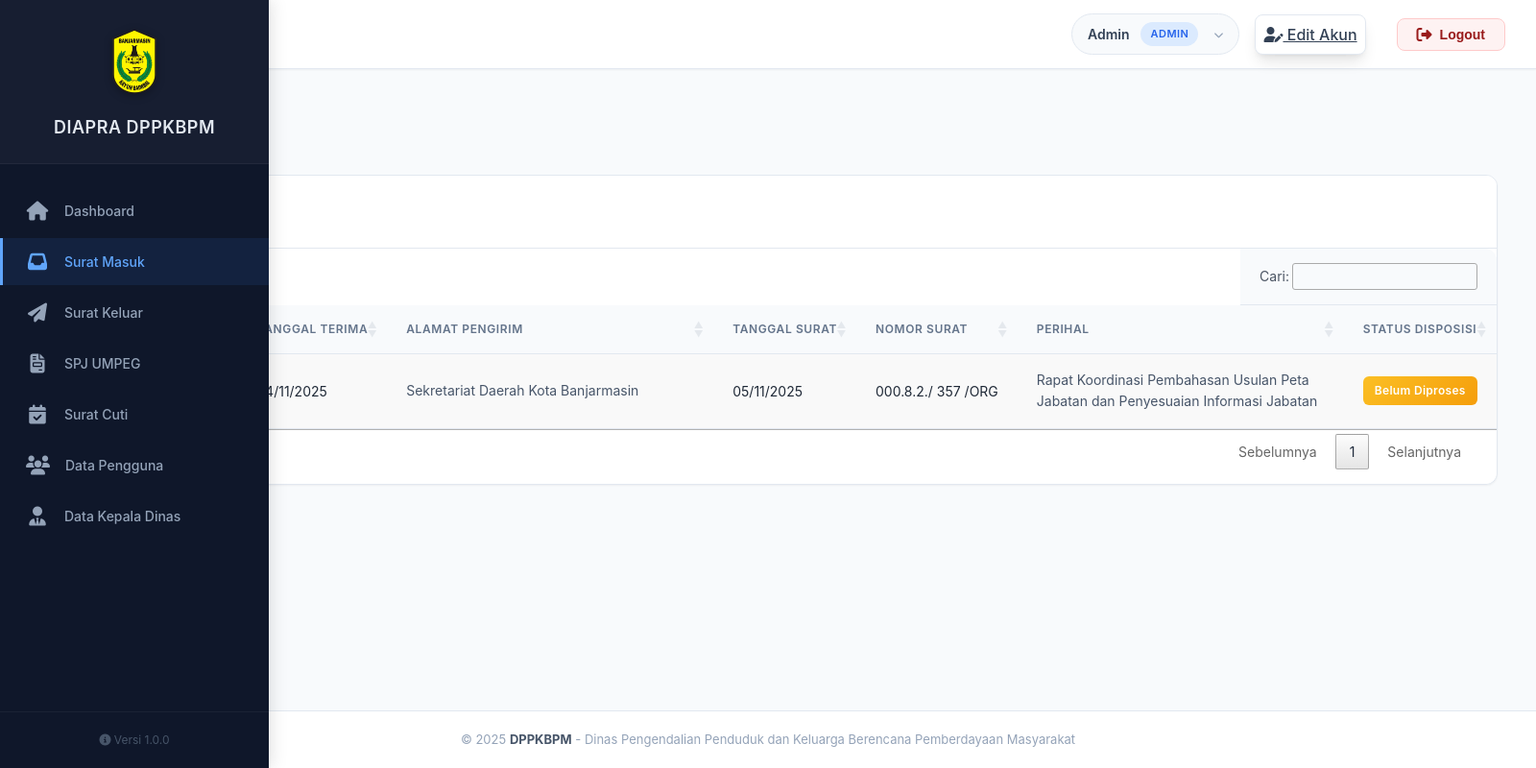
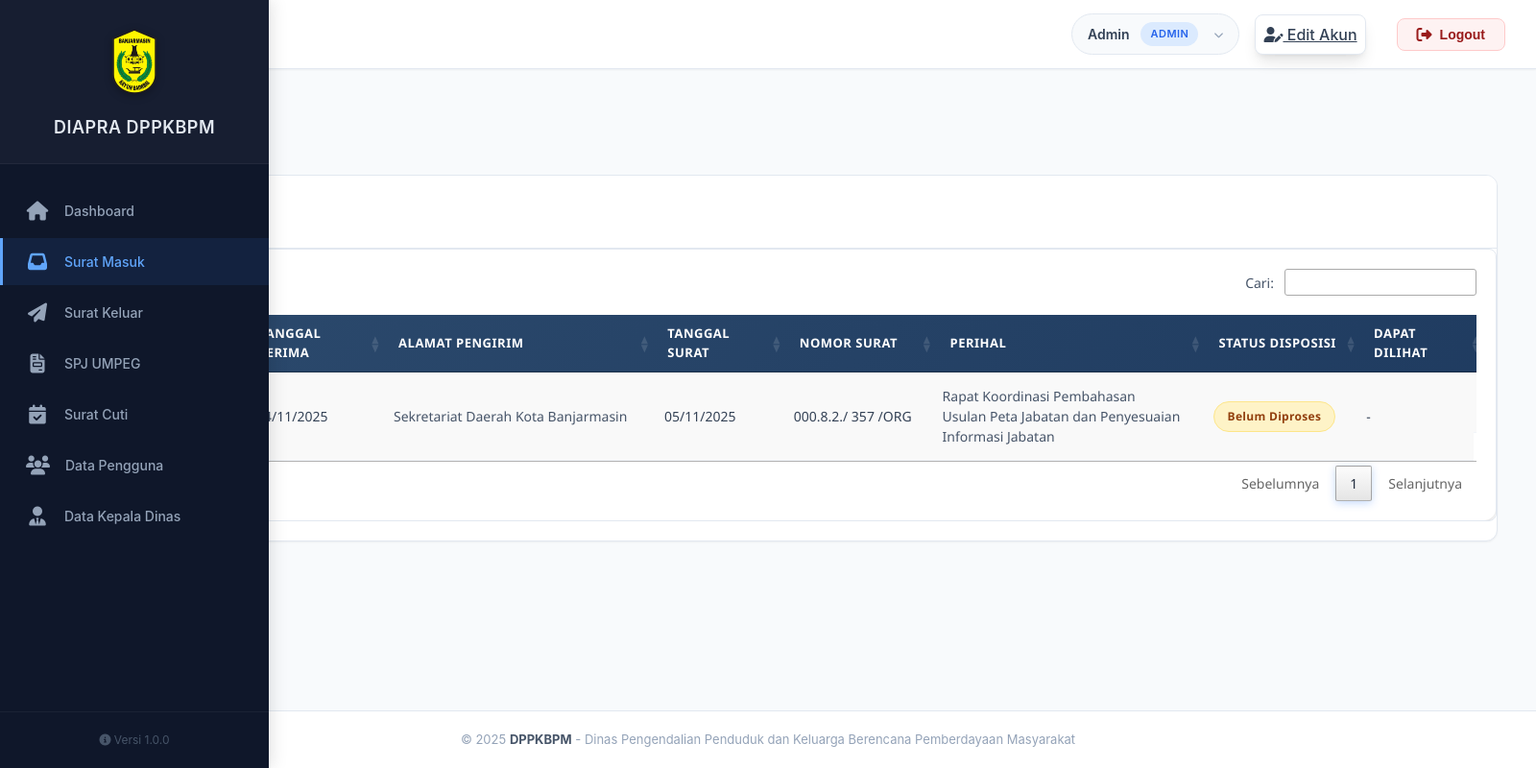
Before and after one commit to GitSyah111/DIAPRA-PKL, a PHP site: page /php/surat-masuk.php in a window 1600 px wide. Shown: the whole page at 96% size. Run offline with PHP 8.4, Linux system fonts and the light colour scheme; a user stored in the database is signed in; data comes from the database, SQL or seed files in the repository; lists and menus that the app fills with data are empty; some libraries are stand-ins or nearby versions.

Commit message:
memperbaiki datatable surat masuk

```diff
--- a/css/surat-masuk.css
+++ b/css/surat-masuk.css
@@ -32,74 +32,174 @@
     font-weight: 500;
 }
 
-/* DataTables Custom Styles */
+/* DataTables Custom Styles - Modern & Clean */
 .dataTables_wrapper {
-    padding: 0;
-    overflow-x: auto;
+    padding: 20px;
     width: 100%;
     background: #fff;
     border-radius: 12px;
-
+    font-family: 'Segoe UI', Tahoma, Geneva, Verdana, sans-serif;
+    box-shadow: 0 4px 6px -1px rgba(0, 0, 0, 0.1), 0 2px 4px -1px rgba(0, 0, 0, 0.06);
 }
 
-.dataTables_wrapper .dataTables_length,
+/* Custom Scrollbar for DataTables */
+.dataTables_scrollBody::-webkit-scrollbar {
+    height: 10px;
+}
+
+.dataTables_scrollBody::-webkit-scrollbar-track {
+    background: #f1f5f9;
+    border-radius: 6px;
+}
+
+.dataTables_scrollBody::-webkit-scrollbar-thumb {
+    background-color: #cbd5e1;
+    border-radius: 6px;
+    border: 2px solid #f1f5f9;
+}
+
+.dataTables_scrollBody::-webkit-scrollbar-thumb:hover {
+    background-color: #94a3b8;
+}
+
+/* Top Controls Area - Flex Layout */
+.dataTables_wrapper .dataTables_length {
+    float: left;
+    margin-bottom: 20px;
+}
+
 .dataTables_wrapper .dataTables_filter {
-    padding: 15px 20px;
-    background: #f8fafc;
-    border-bottom: 1px solid #e2e8f0;
-
+    float: right;
+    margin-bottom: 20px;
 }
 
 .dataTables_wrapper .dataTables_length label,
 .dataTables_wrapper .dataTables_filter label {
     font-size: 14px;
-    color: #4b5563;
+    color: #475569;
+    font-weight: 500;
+    margin-bottom: 0;
+    display: flex;
+    align-items: center;
+    gap: 8px;
 }
 
-.dataTables_wrapper .dataTables_length select,
+.dataTables_wrapper .dataTables_length select {
+    border: 1px solid #cbd5e1;
+    border-radius: 8px;
+    padding: 6px 32px 6px 12px;
+    font-size: 14px;
+    background: white;
+    color: #334155;
+    cursor: pointer;
+    transition: all 0.2s ease;
+}
+
+.dataTables_wrapper .dataTables_length select:focus {
+    outline: none;
+    border-color: #3b82f6;
+    box-shadow: 0 0 0 3px rgba(59, 130, 246, 0.1);
+}
+
 .dataTables_wrapper .dataTables_filter input {
-    border: 1px solid #d1d5db;
-    border-radius: 6px;
-    padding: 6px 12px;
+    border: 1px solid #cbd5e1;
+    border-radius: 8px;
+    padding: 8px 16px;
     font-size: 14px;
+    background: white;
+    color: #334155;
+    transition: all 0.2s ease;
+    min-width: 200px;
     margin-left: 8px;
 }
 
+.dataTables_wrapper .dataTables_filter input:focus {
+    outline: none;
+    border-color: #3b82f6;
+    box-shadow: 0 0 0 3px rgba(59, 130, 246, 0.1);
+}
+
+/* Clear floats */
+.dataTables_wrapper::after {
+    content: "";
+    display: block;
+    clear: both;
+}
+
+/* Bottom Info & Pagination - Flex Layout */
 .dataTables_wrapper .dataTables_info {
-    padding: 15px 20px;
+    clear: both;
+    float: left;
+    padding-top: 10px;
     font-size: 14px;
-    color: #6b7280;
+    color: #64748b;
+    font-weight: 500;
 }
 
 .dataTables_wrapper .dataTables_paginate {
-    padding: 15px 20px;
+    float: right;
+    padding-top: 10px;
 }
 
+/* Pagination Buttons Styling */
 .dataTables_wrapper .dataTables_paginate .paginate_button {
-    padding: 6px 12px;
-    margin: 0 2px;
-    border-radius: 6px;
-    border: 1px solid #d1d5db;
+    box-sizing: border-box;
+    display: inline-block;
+    min-width: 1.5em;
+    padding: 6px 14px;
+    margin-left: 4px;
+    text-align: center;
+    text-decoration: none !important;
+    cursor: pointer;
+    color: #475569 !important;
+    border: 1px solid #cbd5e1;
+    border-radius: 8px;
     background: white;
-    color: #4b5563;
     font-size: 14px;
+    font-weight: 500;
+    transition: all 0.2s ease;
 }
 
 .dataTables_wrapper .dataTables_paginate .paginate_button:hover {
-    background: #f3f4f6;
-    border-color: #9ca3af;
+    color: #334155 !important;
+    border-color: #94a3b8;
+    background: #f1f5f9;
 }
 
-.dataTables_wrapper .dataTables_paginate .paginate_button.current {
+.dataTables_wrapper .dataTables_paginate .paginate_button.current,
+.dataTables_wrapper .dataTables_paginate .paginate_button.current:hover {
+    color: white !important;
+    border-color: #3b82f6;
     background: linear-gradient(135deg, #3b82f6 0%, #2563eb 100%);
-    color: white;
-    border-color: #3b82f6;
+    box-shadow: 0 2px 8px rgba(59, 130, 246, 0.3);
 }
 
-/* Table Specific Styles */
-/* Table Specific Styles - Premium Overhaul */
+.dataTables_wrapper .dataTables_paginate .paginate_button.disabled,
+.dataTables_wrapper .dataTables_paginate .paginate_button.disabled:hover,
+.dataTables_wrapper .dataTables_paginate .paginate_button.disabled:active {
+    cursor: not-allowed;
+    color: #cbd5e1 !important;
+    border: 1px solid #e2e8f0;
+    background: #f8fafc;
+    box-shadow: none;
+}
+
+/* Table Specific Styles - Clean & Modern */
+/* Table Container for Scrolling */
+.table-container {
+    width: 100%;
+    overflow-x: auto;
+    -webkit-overflow-scrolling: touch;
+    margin-bottom: 20px;
+    border-radius: 8px;
+    border: 1px solid #e2e8f0;
+}
+
+/* Table Specific Styles - Clean & Modern */
 #suratMasukTable {
     width: 100% !important;
+    min-width: 1200px;
+    /* Ensure table has minimum width to prevent squishing */
     border-collapse: separate;
     border-spacing: 0;
 }
@@ -108,19 +208,21 @@
 #suratMasukTable td {
     white-space: nowrap;
     vertical-align: middle;
-    padding: 16px 20px;
-    /* Spacious padding */
-    border-bottom: 1px solid var(--border-color);
+    padding: 14px 16px;
+    border-bottom: 1px solid #f1f5f9;
 }
 
 #suratMasukTable thead th {
-    background-color: var(--slate-50);
-    color: var(--text-muted);
+    background: linear-gradient(180deg, #f8fafc 0%, #f1f5f9 100%);
+    color: #475569;
     font-weight: 600;
     text-transform: uppercase;
-    font-size: 0.75rem;
-    letter-spacing: 0.05em;
-    border-bottom: 1px solid var(--border-color);
+    font-size: 0.7rem;
+    letter-spacing: 0.08em;
+    border-bottom: 2px solid #e2e8f0;
+    position: sticky;
+    top: 0;
+    z-index: 10;
 }
 
 /* Fix wrapping for specific columns */
@@ -128,177 +230,207 @@
 #suratMasukTable td:nth-child(4),
 #suratMasukTable td:nth-child(7) {
     white-space: normal;
-    min-width: 300px;
-    /* Increase width reading comfort */
-    line-height: 1.6;
-    color: var(--slate-600);
+    min-width: 250px;
+    max-width: 350px;
+    line-height: 1.5;
+    color: #475569;
+}
+
+/* Other text columns */
+#suratMasukTable td {
+    color: #334155;
+    font-size: 0.875rem;
+}
+
+/* Center aligned columns */
+#suratMasukTable td.text-center {
+    text-align: center;
 }
 
 #suratMasukTable tbody tr {
-    transition: background-color 0.2s ease;
+    transition: all 0.2s ease;
+    border-bottom: 1px solid #f1f5f9;
 }
 
 #suratMasukTable tbody tr:hover {
-    background-color: var(--primary-50);
+    background-color: #f8fafc;
+    box-shadow: 0 2px 8px rgba(0, 0, 0, 0.04);
 }
 
 #suratMasukTable tbody tr:nth-child(even) {
-    background-color: rgba(248, 250, 252, 0.5);
-    /* Very subtle alternating */
+    background-color: #fafbfc;
 }
 
 /* Buttons Container for DataTables */
 .dt-buttons {
-    margin-bottom: 15px;
+    margin-bottom: 16px;
     padding: 0 20px;
+    display: flex;
+    gap: 8px;
+    flex-wrap: wrap;
 }
 
 .dt-button {
-    background: #f3f4f6;
-    border: 1px solid #d1d5db;
-    color: #4b5563;
-    padding: 8px 16px;
-    border-radius: 6px;
+    background: white;
+    border: 1px solid #cbd5e1;
+    color: #475569;
+    padding: 9px 18px;
+    border-radius: 8px;
     font-size: 14px;
-    margin-right: 8px;
+    font-weight: 500;
     cursor: pointer;
-    transition: all 0.3s;
+    transition: all 0.2s ease;
+    display: inline-flex;
+    align-items: center;
+    gap: 6px;
 }
 
 .dt-button:hover {
-    background: #e5e7eb;
-    border-color: #9ca3af;
+    background: #f8fafc;
+    border-color: #94a3b8;
+    color: #334155;
+    transform: translateY(-1px);
+    box-shadow: 0 2px 8px rgba(0, 0, 0, 0.08);
 }
 
-/* Badge Styles */
+.dt-button:active {
+    transform: translateY(0);
+}
+
+/* Badge Styles - Soft & Professional */
 .badge {
     display: inline-block;
-    padding: 6px 12px;
-    border-radius: 6px;
+    padding: 6px 14px;
+    border-radius: 20px;
     font-size: 12px;
     font-weight: 600;
     text-transform: capitalize;
     letter-spacing: 0.3px;
+    border: 1px solid transparent;
 }
 
 .badge-warning {
-    background: linear-gradient(135deg, #fbbf24 0%, #f59e0b 100%);
-    color: white;
+    background: #fef3c7;
+    color: #92400e;
+    border-color: #fde68a;
 }
 
 .badge-success {
-    background: linear-gradient(135deg, #34d399 0%, #10b981 100%);
-    color: white;
+    background: #d1fae5;
+    color: #065f46;
+    border-color: #a7f3d0;
 }
 
 .badge-info {
-    background: linear-gradient(135deg, #60a5fa 0%, #3b82f6 100%);
-    color: white;
+    background: #dbeafe;
+    color: #1e40af;
+    border-color: #bfdbfe;
 }
 
 .badge-danger {
-    background: linear-gradient(135deg, #f87171 0%, #ef4444 100%);
-    color: white;
+    background: #fee2e2;
+    color: #991b1b;
+    border-color: #fecaca;
 }
 
-/* Action Buttons in Table */
-/* Action Buttons in Table */
+/* Action Buttons in Table - Unified & Clean */
 .action-buttons-cell {
     white-space: nowrap;
     display: flex;
-    gap: 8px;
-    /* Proper spacing */
+    gap: 6px;
     justify-content: center;
+    align-items: center;
+    min-width: 180px;
+    /* Prevent buttons from being cut off */
 }
 
 .btn-action {
     display: inline-flex;
     align-items: center;
     justify-content: center;
-    width: 36px;
-    height: 36px;
-    border: 1px solid transparent;
-    border-radius: var(--radius-md);
+    width: 34px;
+    height: 34px;
+    border: 1px solid #e2e8f0;
+    border-radius: 8px;
     cursor: pointer;
-    font-size: 0.9rem;
+    font-size: 0.875rem;
     transition: all 0.2s cubic-bezier(0.4, 0, 0.2, 1);
     margin: 0;
     text-decoration: none;
-    color: white;
-    box-shadow: var(--shadow-sm);
+    background: white;
+    color: #64748b;
 }
 
+.btn-action:hover {
+    transform: translateY(-2px);
+    box-shadow: 0 4px 12px rgba(0, 0, 0, 0.1);
+    border-color: #cbd5e1;
+}
+
+/* Specific button colors - subtle and harmonious */
 .btn-view {
-    background-color: white;
-    border-color: var(--border-color);
-    color: var(--slate-600);
+    color: #3b82f6;
 }
 
 .btn-view:hover {
-    background-color: var(--slate-50);
-    color: var(--primary-600);
-    border-color: var(--primary-200);
-    transform: translateY(-1px);
-    box-shadow: var(--shadow-md);
+    background-color: #eff6ff;
+    border-color: #3b82f6;
+    color: #2563eb;
 }
 
 .btn-view-disposisi {
-    background-color: #e0f2fe;
-    /* Light sky blue */
-    color: #0284c7;
-    border: 1px solid transparent;
+    color: #0891b2;
 }
 
 .btn-view-disposisi:hover {
-    background-color: #bae6fd;
-    color: #0369a1;
-    transform: translateY(-1px);
+    background-color: #ecfeff;
+    border-color: #0891b2;
+    color: #0e7490;
 }
 
 .btn-disposisi {
-    background-color: var(--primary-50);
-    color: var(--primary-600);
+    color: #8b5cf6;
 }
 
 .btn-disposisi:hover {
-    background-color: var(--primary-100);
-    color: var(--primary-700);
-    transform: translateY(-1px);
+    background-color: #f5f3ff;
+    border-color: #8b5cf6;
+    color: #7c3aed;
 }
 
 .btn-edit {
-    background-color: var(--warning-bg);
-    color: var(--warning-text);
+    color: #f59e0b;
 }
 
 .btn-edit:hover {
-    background-color: #fef9c3;
-    color: #a16207;
-    transform: translateY(-1px);
+    background-color: #fffbeb;
+    border-color: #f59e0b;
+    color: #d97706;
 }
 
 .btn-delete {
-    background-color: var(--danger-bg);
-    color: var(--danger-text);
+    color: #ef4444;
 }
 
 .btn-delete:hover {
-    background-color: #fee2e2;
-    color: #b91c1c;
-    transform: translateY(-1px);
+    background-color: #fef2f2;
+    border-color: #ef4444;
+    color: #dc2626;
 }
 
 .btn-disabled {
-    background: var(--slate-100);
-    color: var(--slate-400);
+    background: #f8fafc;
+    color: #cbd5e1;
+    border-color: #e2e8f0;
     cursor: not-allowed;
-    opacity: 0.7;
-    box-shadow: none;
+    opacity: 0.6;
 }
 
 .btn-disabled:hover {
     transform: none;
     box-shadow: none;
+    background: #f8fafc;
+    border-color: #e2e8f0;
 }
 
 /* Form Container */
--- a/php/surat-keluar.php
+++ b/php/surat-keluar.php
@@ -164,7 +164,7 @@ $result = mysqli_query($conn, $query);
                                             <td class="no-export"><?php echo htmlspecialchars($dibuat_oleh); ?></td>
                                             <td class="text-center action-buttons-cell no-export">
                                                 <?php if (!empty($row['file_surat'])): ?>
-                                                    <a href="view-surat-keluar.php?id=<?php echo $row['id']; ?>" class="btn-action btn-view" title="Lihat Surat">
+                                                    <a href="../uploads/surat_keluar/<?php echo $row['file_surat']; ?>" class="btn-action btn-view" title="Lihat Surat" target="_blank">
                                                         <i class="fas fa-file-pdf"></i>
                                                     </a>
                                                 <?php else: ?>
--- a/php/surat-masuk.php
+++ b/php/surat-masuk.php
@@ -182,7 +182,7 @@ $result = mysqli_query($conn, $query);
                                             <td class="no-export"><?php echo htmlspecialchars($dilihat); ?></td>
                                             <td class="text-center action-buttons-cell no-export">
                                                 <?php if (!empty($row['file_surat'])): ?>
-                                                    <a href="view-surat.php?id=<?php echo $row['id']; ?>" class="btn-action btn-view" title="Lihat Surat">
+                                                    <a href="../uploads/surat_masuk/<?php echo $row['file_surat']; ?>" class="btn-action btn-view" title="Lihat Surat" target="_blank">
                                                         <i class="fas fa-file-pdf"></i>
                                                     </a>
                                                 <?php else: ?>
@@ -192,7 +192,7 @@ $result = mysqli_query($conn, $query);
                                                 <?php endif; ?>
 
                                                 <?php if (!empty($row['file_disposisi'])): ?>
-                                                    <a href="../uploads/disposisi/<?php echo $row['file_disposisi']; ?>" target="_blank" class="btn-action btn-view-disposisi" title="Lihat File Disposisi" style="background-color: #17a2b8; color: white;">
+                                                    <a href="../uploads/disposisi/<?php echo $row['file_disposisi']; ?>" target="_blank" class="btn-action btn-view-disposisi" title="Lihat File Disposisi">
                                                         <i class="fas fa-file-invoice"></i>
                                                     </a>
                                                 <?php endif; ?>
```
Also changed, not shown: js/surat-masuk.js (+17 -15 lines), php/dashboard.php (+20 -0 lines), php/data-kepala-dinas.php (+20 -0 lines), php/data-pengguna.php (+19 -0 lines).
